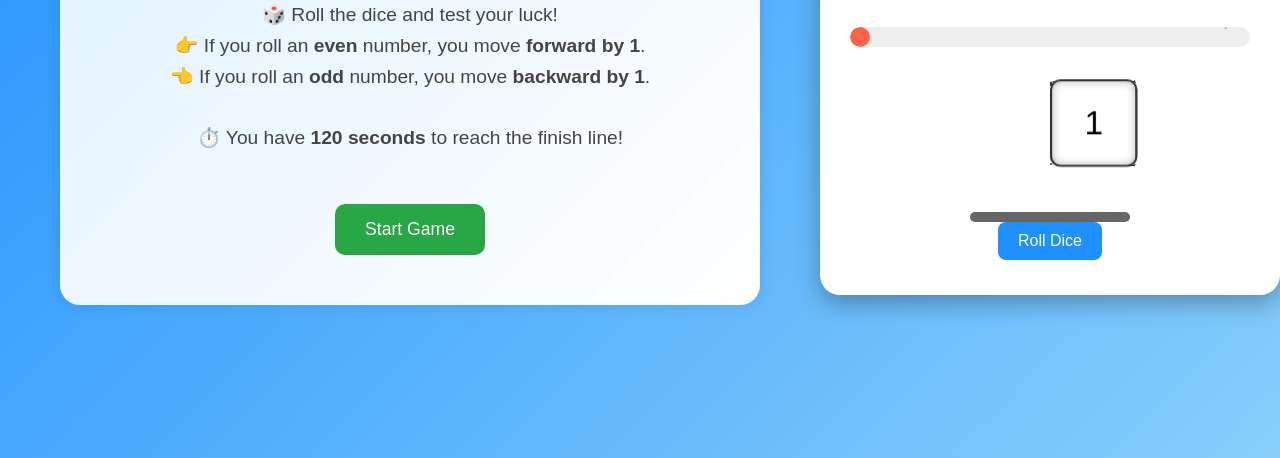
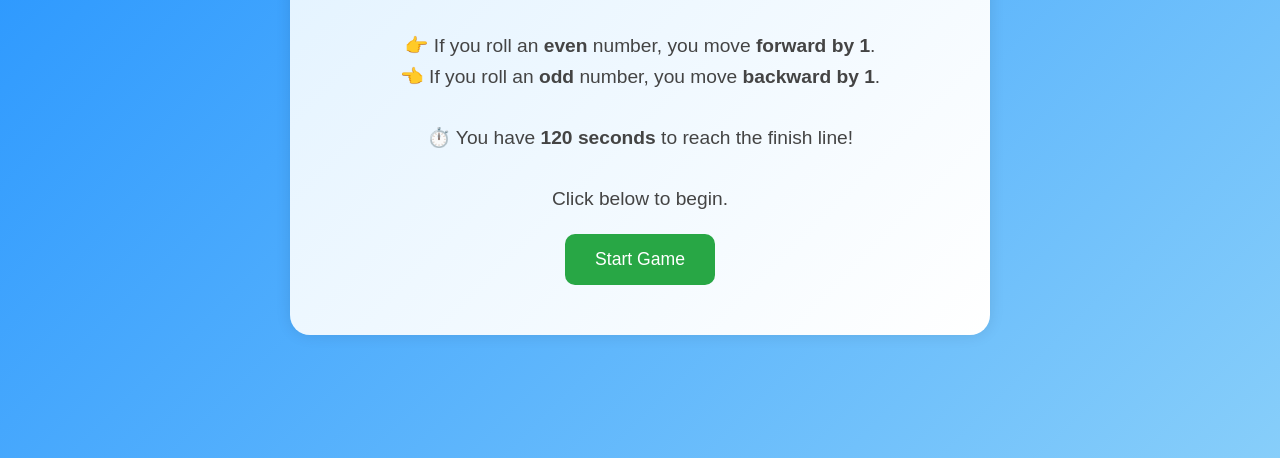
Before and after one commit to SmithaKG/Gamesuite, a plain HTML site: page game_evenodd/index.html in a window 1280 px wide. Shown: the part 342-800 px from the top of the page. Drawn offline with Linux system fonts and the light colour scheme.

Commit message:
Update index.html

```diff
--- a/game_evenodd/index.html
+++ b/game_evenodd/index.html
@@ -7,20 +7,21 @@
   <link rel="stylesheet" href="styles.css" />
 </head>
 <body>
-  <!-- 🟢 START PAGE -->
+<!-- 🟢 START SCREEN -->
   <div id="start-screen" class="start-screen">
     <h1>🎯 Welcome to the Even–Odd Race!</h1>
     <p>
-      🎲 Roll the dice and test your luck!<br>
+      🎲 Roll the dice and test your luck!<br><br>
       👉 If you roll an <b>even</b> number, you move <b>forward by 1</b>.<br>
       👈 If you roll an <b>odd</b> number, you move <b>backward by 1</b>.<br><br>
       ⏱️ You have <b>120 seconds</b> to reach the finish line!<br><br>
+      Click below to begin.
     </p>
     <button id="startBtn" class="btn-start">Start Game</button>
   </div>
 
   <!-- 🕹️ MAIN GAME AREA (hidden at first) -->
-  <div class="game-container">
+  <div class="game-container" id="game-container" style="display:none;">
     <h1>🎲 Even–Odd Race</h1>
     <h3>If even move forward by 1, if odd move backward by 1</h3>
     <div class="timer">Time Left: <span id="timer">120</span> s</div>
```
